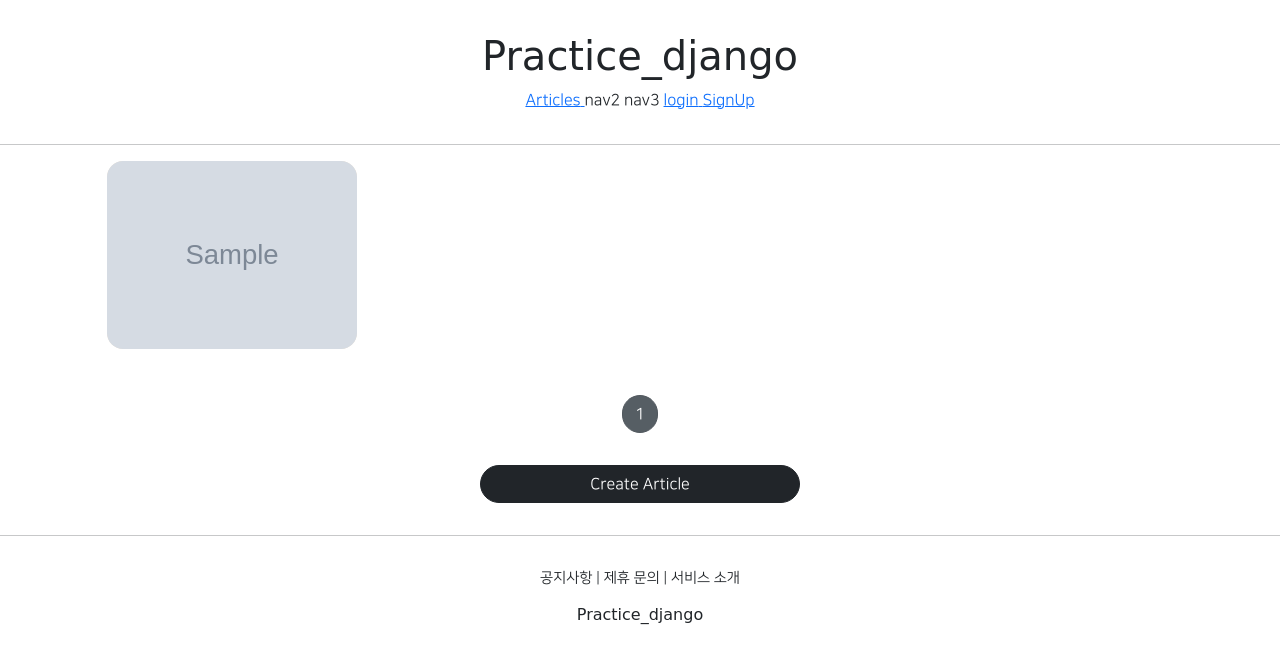
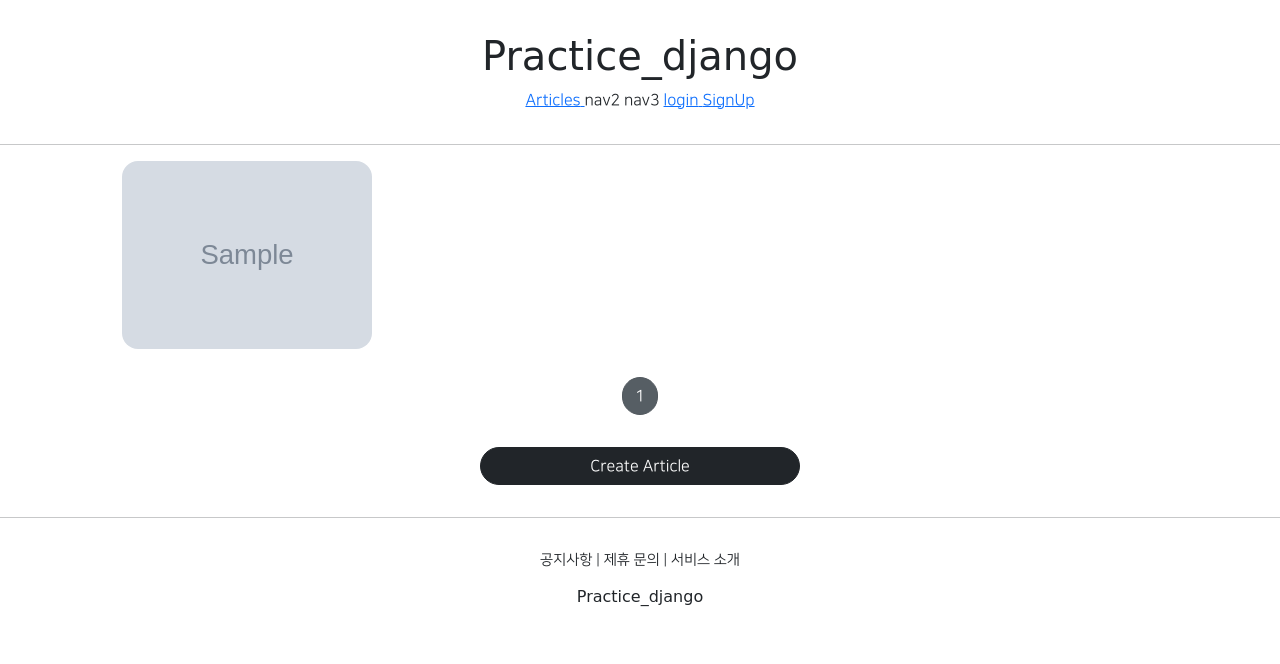
Before and after one commit to Minji6/practice_django, a Django app: page /articles/list/ in a window 1280 px wide. Shown: the top 664 px of the page. Run offline with Django 4.2, Linux system fonts and the light colour scheme; tables that the repository leaves empty hold one stand-in row (values such as "Sample post"); grey boxes marked "Sample" are stand-in pictures; parts of the project's set-up code (start-up, migrations or seed data) failed here and were passed over; some libraries are stand-ins or nearby versions; some web fonts are replaced.

Commit message:
django course 39 commit

```diff
--- a/articleapp/templates/articleapp/list.html
+++ b/articleapp/templates/articleapp/list.html
@@ -4,9 +4,19 @@
 {% block content %}
 
 <style>
+
+    .container {
+        padding: 0;
+        margin: 0, auto;
+    }
+
+    .container a {
+        width: 45%;
+        max-width: 250px;
+    }
+
+
     .container div {
-      width: 250px;
-      background-color: antiquewhite;
       display: flex;
       justify-content: center;
       align-items: center;
@@ -37,7 +47,7 @@
     {% include 'snippets/pagination.html' with page_obj=page_obj %}
 
     <div style="text-align: center">
-      <a href="{% url 'articleapp:create' %}" class="btn btn-dark rounded-pill col-3 mt-3 mb-3">
+      <a href="{% url 'articleapp:create' %}" class="btn btn-dark rounded-pill col-3 mt-3 mb-3 px-3">
             Create Article
       </a>
     </div>
--- a/practice_django/settings.py
+++ b/practice_django/settings.py
@@ -44,7 +44,7 @@ SECRET_KEY = env('SECRET_KEY')
 # SECURITY WARNING: don't run with debug turned on in production!
 DEBUG = True
 
-ALLOWED_HOSTS = []
+ALLOWED_HOSTS = ['*']
 
 
 # Application definition
--- a/static/base.css
+++ b/static/base.css
@@ -14,3 +14,9 @@
     text-align:center;
     margin: 2rem 0;
 }
+
+@media screen and (max-width:500px) {
+    html {
+        font-size: 13px;
+    }
+}
--- a/static/js/magicgrid.js
+++ b/static/js/magicgrid.js
@@ -288,7 +288,7 @@ MagicGrid.prototype.listen = function listen () {
 let magicGrid = new MagicGrid({
   container: '.container',
   animate: true,
-  gutter: 30,
+  gutter: 12,
   static: true,
   useMin: true
 });
--- a/templates/head.html
+++ b/templates/head.html
@@ -2,6 +2,7 @@
 
 <head>
     <meta charset="UTF-8">
+    <meta name="viewport" content="width=device-width, initial-scale=1, shrink-to-fit=no">
     <title>practice_django</title>
 
 <!--  BOOTSTRAP LINK  -->
```
